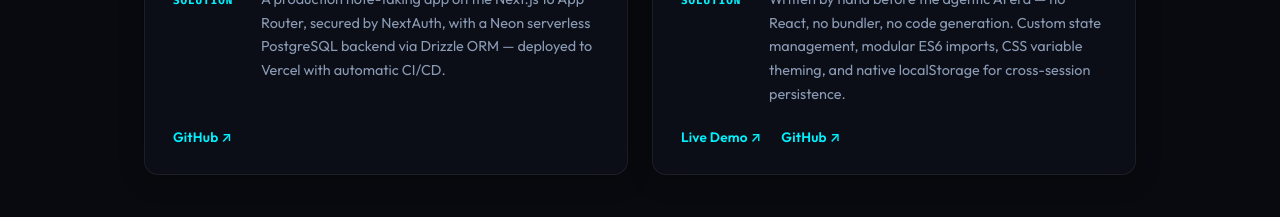
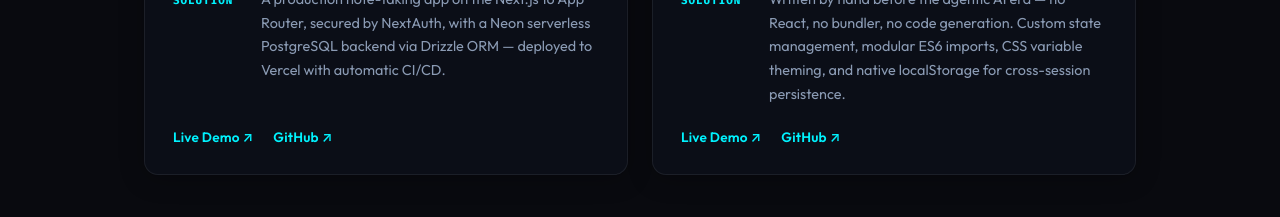
Before and after one commit to m-amir-gomaa/portfolio, a React (Vite) app: page / in a window 1280 px wide. Shown: the part 2920-3137 px from the top of the page. Built offline with nearby package versions, Linux system fonts and the light colour scheme.

Commit message:
Add correct keep-nextjs0.vercel.app live demo link

```diff
--- a/src/App.jsx
+++ b/src/App.jsx
@@ -28,6 +28,7 @@ const projects = [
     problem: 'Demonstrating full-stack competence requires managing authentication, relational data, and cloud deployment cohesively.',
     solution: 'A production note-taking app on the Next.js 16 App Router, secured by NextAuth, with a Neon serverless PostgreSQL backend via Drizzle ORM — deployed to Vercel with automatic CI/CD.',
     links: [
+      { label: 'Live Demo', href: 'https://keep-nextjs0.vercel.app/' },
       { label: 'GitHub', href: 'https://github.com/m-amir-gomaa/keep-nextjs' },
     ],
     mediaKey: 'keep-next',
```
